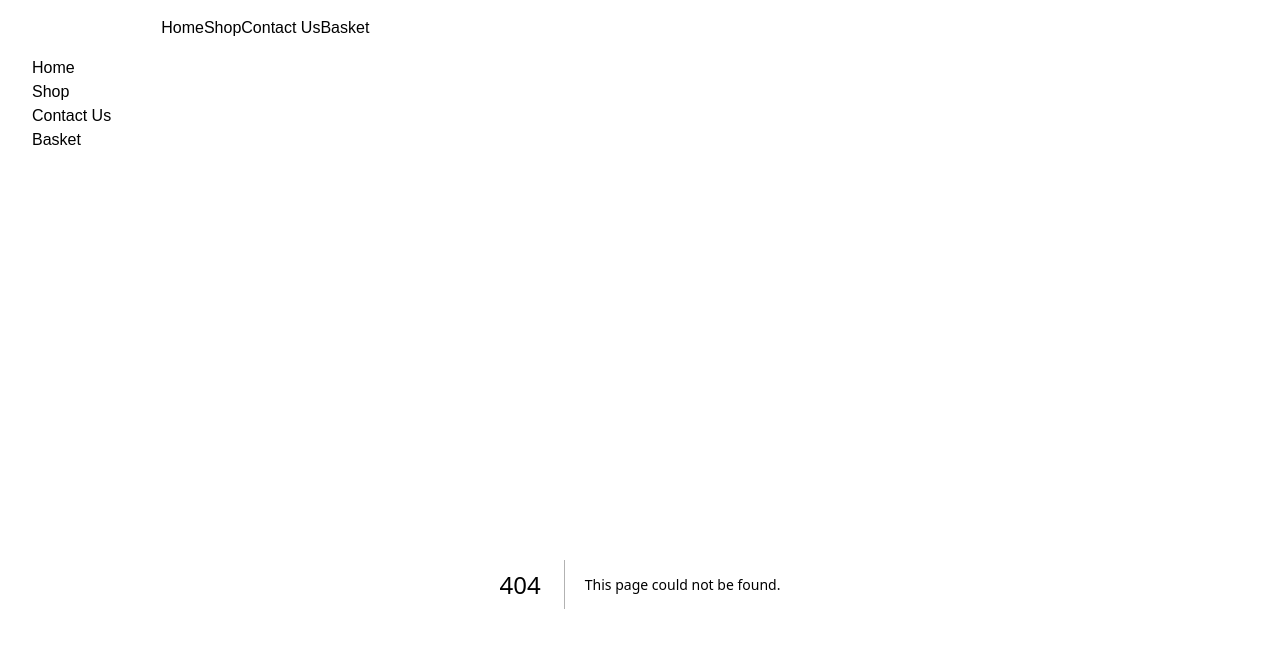
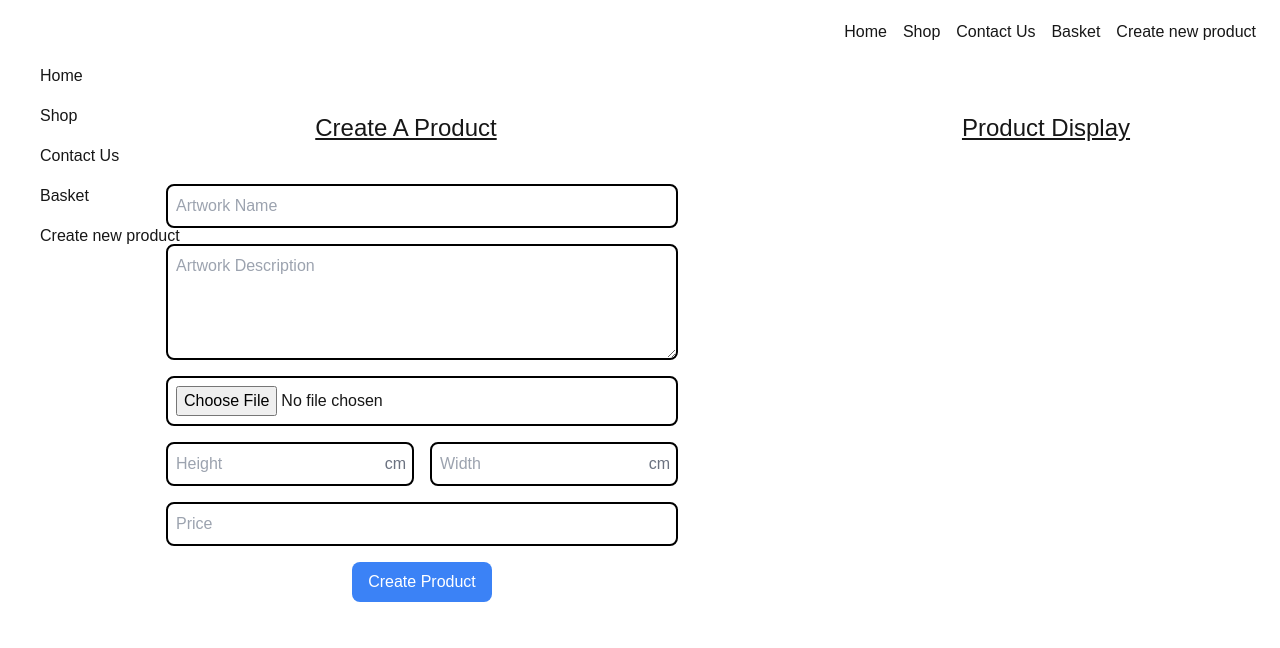
Before and after one commit to SamBrown22/RfiggArtwork, a Next.js app in the folder rfiggartwork/: page /create in a window 1280 px wide. Before the commit this address had no page. Shown: the top 648 px of the page. Built offline with nearby package versions, Linux system fonts and the light colour scheme.

Commit message:
- Added Create Product page and updated Taskbar - Added valid input fields to the create a product page - Removed title and links on 3D gallery - Adjusted gallery links to match the new 3D Gallery endpoint pathing

```diff
--- a/rfiggartwork/src/Components/Taskbar.tsx
+++ b/rfiggartwork/src/Components/Taskbar.tsx
@@ -9,6 +9,7 @@ export const Taskbar = () => {
     { name: "Shop", href: "/shop" },
     { name: "Contact Us", href: "/contact" },
     { name: "Basket", href: "/basket" },
+    { name: "Create new product", href: "/create" },
   ];
 
   const [isMenuOpen, setIsMenuOpen] = useState(false);
--- /dev/null
+++ b/rfiggartwork/src/app/create/page.tsx
@@ -0,0 +1,92 @@
+'use client';  // Add this to mark this as a Client Component
+
+import { useState } from 'react';
+
+const CreateProductPage = () => {
+    const [product, setProduct] = useState({
+        name: '',
+        description: '',
+        image: null as File | null,
+        height: '',
+        width: '',
+        price: ''
+    });
+
+    const handleProductCreation = (e: React.FormEvent) => {
+        e.preventDefault();
+        // Handle the product creation logic here, e.g., sending data to the server
+        console.log('Product Created:', product);
+    };
+
+    return (
+        <div className="flex flex-row h-full">
+            {/* Left Section: Form */}
+            <div className="flex-grow text-center pt-12 flex justify-center">
+                <div className="w-full max-w-lg">
+                    <h1 className="text-2xl underline mb-6">Create A Product</h1>
+                    <form onSubmit={handleProductCreation} className="flex flex-col items-center space-y-4 pt-4 w-full m-4">
+                        <input
+                            type="text"
+                            placeholder="Artwork Name"
+                            className="border-2 border-black rounded-lg p-2 w-full"
+                            value={product.name}
+                            onChange={(e) => setProduct({ ...product, name: e.target.value })}
+                        />
+                        <textarea
+                            rows={4}
+                            placeholder="Artwork Description"
+                            className="border-2 border-black rounded-lg p-2 w-full"
+                            value={product.description}
+                            onChange={(e) => setProduct({ ...product, description: e.target.value })}
+                        />
+                        <input
+                            type="file"
+                            className="border-2 border-black rounded-lg p-2 w-full"
+                            onChange={(e) => setProduct({ ...product, image: e.target.files ? e.target.files[0] : null })}
+                        />
+                        <div className="flex flex-row justify-between w-full">
+                            <div className="relative flex-grow">
+                                <input
+                                    type="number"
+                                    placeholder="Height"
+                                    className="w-full border-2 border-black rounded-lg p-2 pr-8"
+                                    value={product.height}
+                                    onChange={(e) => setProduct({ ...product, height: e.target.value })}
+                                />
+                                <span className="absolute right-2 top-1/2 -translate-y-1/2 text-gray-500">cm</span>
+                            </div>
+                            <div className="relative flex-grow ml-4">
+                                <input
+                                    type="number"
+                                    placeholder="Width"
+                                    className="w-full border-2 border-black rounded-lg p-2 pr-8"
+                                    value={product.width}
+                                    onChange={(e) => setProduct({ ...product, width: e.target.value })}
+                                />
+                                <span className="absolute right-2 top-1/2 -translate-y-1/2 text-gray-500">cm</span>
+                            </div>
+                        </div>
+                        <input
+                            type="number"
+                            placeholder="Price"
+                            className="border-2 border-black rounded-lg p-2 w-full"
+                            value={product.price}
+                            onChange={(e) => setProduct({ ...product, price: e.target.value })}
+                        />
+                        <button type="submit" className="bg-blue-500 text-white px-4 py-2 rounded-lg mt-4">Create Product</button>
+                    </form>
+                </div>
+            </div>
+
+            {/* Right Section: Product Display */}
+            <div className="flex-grow text-center pt-12 flex justify-center">
+                <div className="w-full max-w-lg">
+                    <h1 className="text-2xl underline mb-6">Product Display</h1>
+                    {/* Your product display content can go here */}
+                </div>
+            </div>
+        </div>
+    );
+};
+
+export default CreateProductPage;
--- a/rfiggartwork/src/app/gallery/page.tsx
+++ b/rfiggartwork/src/app/gallery/page.tsx
@@ -38,7 +38,7 @@ const GalleryPage = () => {
       <h1>Gallery</h1>
 
       {/* Link to the 3D Gallery Page */}
-      <a href="/three">
+      <a href="/gallery/three">
         <button style={{ display: 'block', margin: '20px auto' }}>Go to 3D Gallery</button>
       </a>
 
--- a/rfiggartwork/src/app/three/page.tsx
+++ b/rfiggartwork/src/app/gallery/three/page.tsx
@@ -1,6 +1,6 @@
 // app/three/page.tsx
 
-import ThreeScene from '../../Components/ThreeScene';
+import ThreeScene from '../../../Components/ThreeScene';
 
 const ThreePage = () => {
   return (
```
